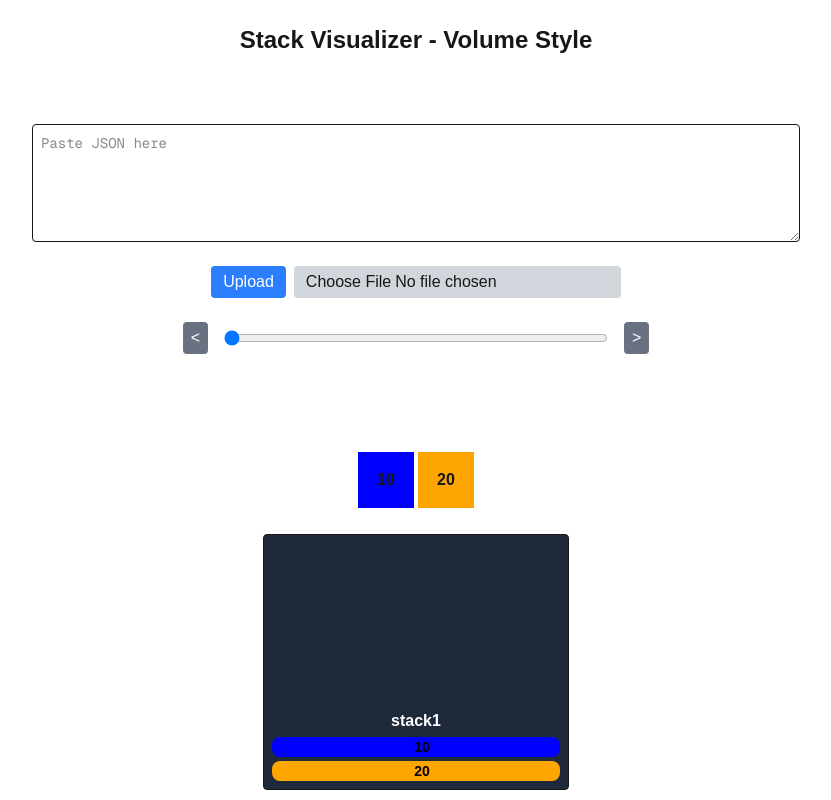
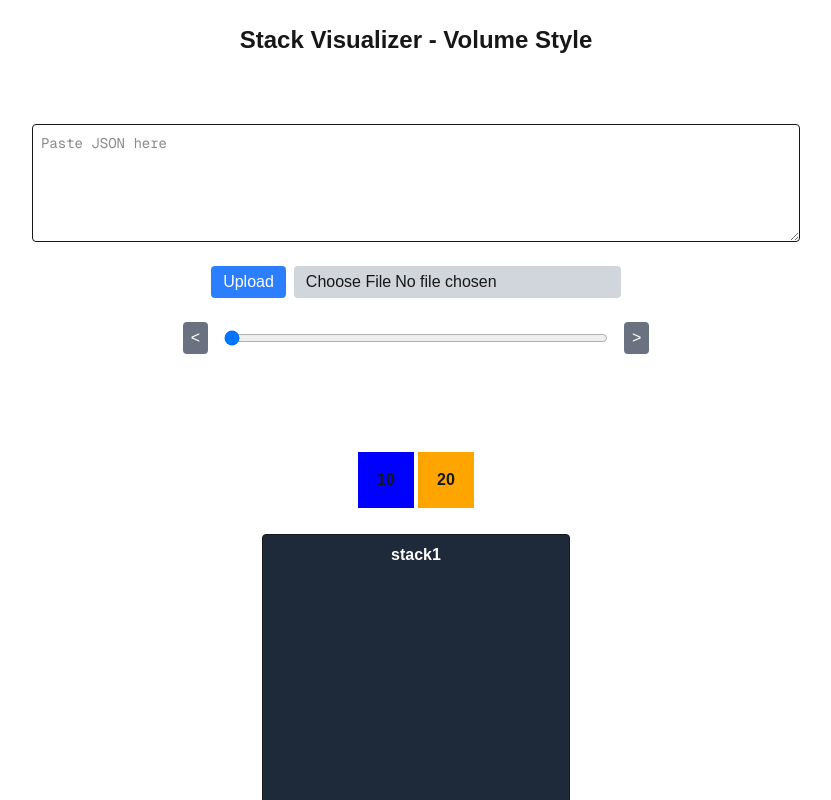
Before and after one commit to goomyman/leetcodewizard, a Next.js app in the folder Prototypes/stack-visualizer/: page / in a window 1280 px wide. Shown: the top 800 px of the page, without its empty margins (224-1055 px from the left). Built offline with nearby package versions, Linux system fonts and the light colour scheme.

Commit message:
history broke and stack shrinks

```diff
--- a/Prototypes/stack-visualizer/src/app/stack/ControlTypes.ts
+++ b/Prototypes/stack-visualizer/src/app/stack/ControlTypes.ts
@@ -7,7 +7,7 @@ export enum ControlItemState {
   Inserted = "Inserted",
   PreRemove = "PreRemove",
   PreUpdate = "PreUpdate",
-  Removed = "Deleted"
+  Removed = "Removed"
 }
 
 export enum ControlType {
@@ -26,7 +26,7 @@ export interface ControlItem {
 
 export interface Batch<T> {
   inserts?: { index: number; input: Partial<T> }[];
-  deletes?: number[];
+  deletes?: { index: number; input: Partial<T> }[];
   updates?: { index: number; input: Partial<T> }[];
 }
 
--- a/Prototypes/stack-visualizer/src/app/stack/SampleJson.json
+++ b/Prototypes/stack-visualizer/src/app/stack/SampleJson.json
@@ -15,19 +15,10 @@
 {
   "controls": [
     {
-      "id": "array1",
-      "type": "array",
-      "batch": {
-        "updates": [
-          { "index": 1, "input": { "value": "X" } }
-        ]
-      }
-    },
-    {
       "id": "stack1",
       "type": "stack",
       "batch": {
-        "inserts": [
+        "deletes": [
           { "index": 1, "input": { "value": "A" } }
         ]
       }
--- a/Prototypes/stack-visualizer/src/app/stack/StackItem.tsx
+++ b/Prototypes/stack-visualizer/src/app/stack/StackItem.tsx
@@ -6,7 +6,7 @@ import { ControlItem, ControlItemState } from "./ControlTypes";
 
 interface StackItemProps {
   item: ControlItem;
-  index?: number;
+  index: number; // bottom = 0
   onRemoved?: (id: string) => void;
 }
 
@@ -15,7 +15,6 @@ export default function StackItem({ item, index, onRemoved }: StackItemProps) {
   const isPreRemove = item.state === ControlItemState.PreRemove;
   const isRemoved = item.state === ControlItemState.Removed;
 
-  // Offset for pre-insert
   const baseY = isPreInsert ? -STACK_ITEM_HEIGHT * 0.05 : 0;
   const baseX = isPreInsert ? -STACK_ITEM_WIDTH * 0.3 : 0;
 
@@ -23,26 +22,25 @@ export default function StackItem({ item, index, onRemoved }: StackItemProps) {
 
   if (isPreInsert) {
     animationProps = {
-      y: [baseY, baseY - .5, baseY, baseY - .5, baseY],
+      y: [baseY, baseY - 1, baseY, baseY - 1, baseY],
       x: [baseX, baseX, baseX, baseX, baseX],
       scale: [1, 1.02, 1, 1.02, 1],
       transition: { duration: 3, repeat: Infinity, repeatType: "loop" as const },
     };
   } else if (isPreRemove) {
     animationProps = {
-      y: [0, 0, 0, 0, 0],
-      opacity: [1, 1, 1, 1, 1],
+      y: [0, -3, 0, -3, 0],
       scale: [1, 1.03, 1, 1.03, 1],
-      transition: { duration: 5, repeat: Infinity, repeatType: "loop" as const },
+      transition: { duration: 2.5, repeat: Infinity, repeatType: "loop" as const },
     };
   } else if (isRemoved) {
     animationProps = {
-      y: STACK_ITEM_HEIGHT * 1.5,
-      x: STACK_ITEM_HEIGHT *.5,
-      opacity: 0,
-      scale: 1,
-      rotate: 25,
-      transition: { duration: 3, ease: "easeIn" },
+      x: [0, STACK_ITEM_WIDTH * 0.5],   // slide right
+      y: [0, STACK_ITEM_HEIGHT * 1.5],  // then fall down
+      rotate: [0, 25],
+      opacity: [1, 0],
+      scale: [1, 0.8],
+      transition: { duration: 0.8, ease: "easeIn" },
     };
   }
 
@@ -62,8 +60,11 @@ export default function StackItem({ item, index, onRemoved }: StackItemProps) {
         display: "flex",
         alignItems: "center",
         justifyContent: "center",
+        position: "absolute",
+        bottom: index * STACK_ITEM_HEIGHT, // bottom-anchored stacking
+        left: 0,
         boxShadow: isPreInsert ? "0px 8px 15px rgba(0,0,0,0.2)" : "none",
-        zIndex: isPreInsert ? 10 : 1,
+        zIndex: index + 1, // top items above
       }}
       animate={animationProps}
       layout
--- a/Prototypes/stack-visualizer/src/app/stack/StackRenderer.tsx
+++ b/Prototypes/stack-visualizer/src/app/stack/StackRenderer.tsx
@@ -3,6 +3,7 @@
 import React from "react";
 import { Control, ControlItem, ControlItemState } from "./ControlTypes";
 import StackItem from "./StackItem";
+import { STACK_ITEM_HEIGHT, STACK_ITEM_WIDTH } from "./StackItemConstants";
 
 interface StackRendererProps {
   control: Control<ControlItem>;
@@ -10,21 +11,29 @@ interface StackRendererProps {
 }
 
 export default function StackRenderer({ control, onRemoved }: StackRendererProps) {
-  // Filter out fully removed items from render
-  const visibleItems = control.items.filter(
-    item => item.state !== ControlItemState.Removed
-  );
 
-  // Render items newest on top (highest index visually on top)
+  // Minimum stack height in items
+  const minItems = 20;
+
+  // Compute container height based on max of visible items or minItems
+  const containerHeight = minItems * STACK_ITEM_HEIGHT;
+
   return (
-    <div className="flex flex-col justify-end gap-1 border p-2 bg-gray-800 rounded h-64 relative">
+    <div
+      className="relative flex flex-col border p-2 bg-gray-800 rounded"
+      style={{
+        width: STACK_ITEM_WIDTH + 20,
+        height: containerHeight,
+      }}
+    >
       <h3 className="text-white font-semibold">{control.id}</h3>
-      {visibleItems.map((item, idx) => (
+
+      {control.items.map((item, idx) => (
         <StackItem
           key={item.id}
           item={item}
-          index={idx}
-          onRemoved={onRemoved} // pass callback for removed items
+          index={idx} // index = 0 is bottom
+          onRemoved={onRemoved}
         />
       ))}
     </div>
```
